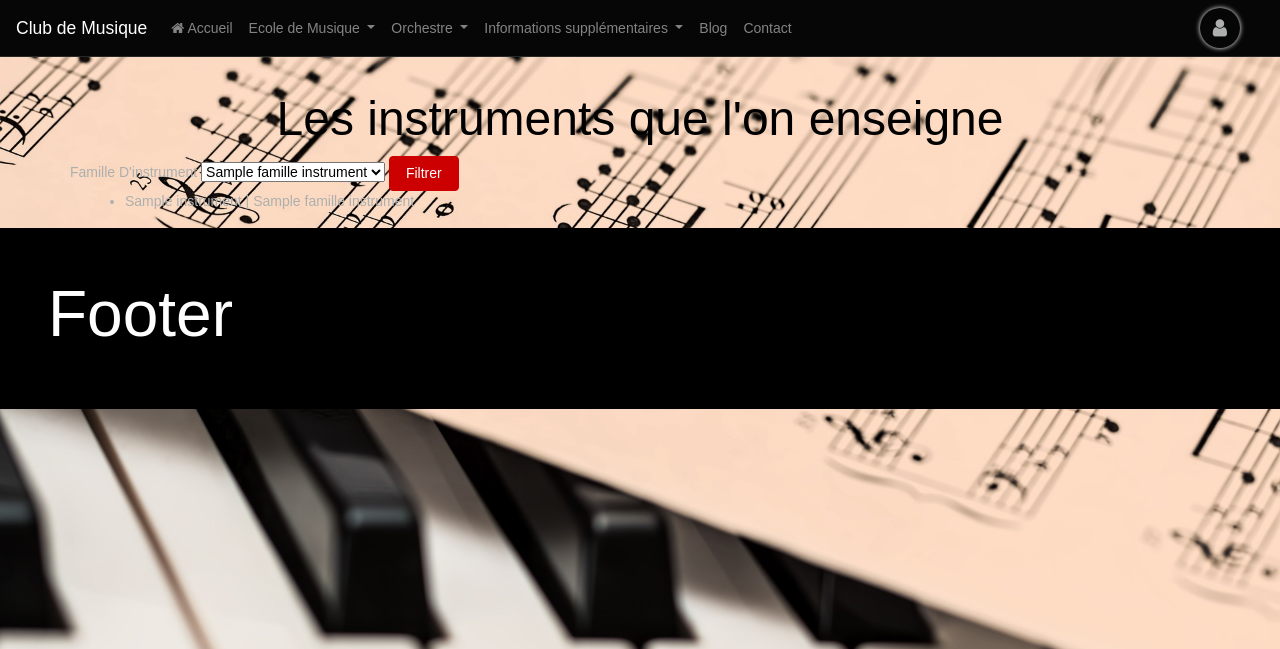
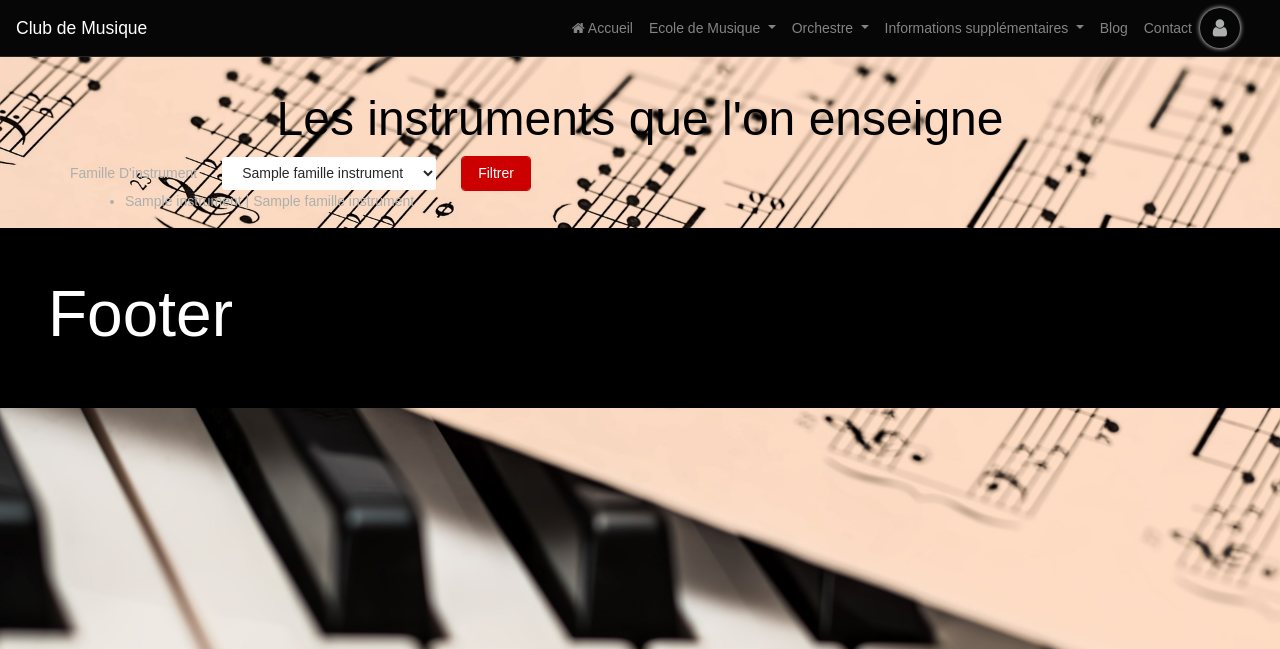
Before and after one commit to Hellfik/ProjetClubDeMusique, a Symfony app: template templates/edm/instruments.html.twig in a window 1280 px wide. Shown: the top 649 px of the page. Run offline with Twig, Linux system fonts and the light colour scheme; the template is opened without the code that fills it: most values are stand-ins (such as "Sample title", 1, 10 or a date in 2020); some libraries are stand-ins or nearby versions.

Commit message:
Update filter feature

```diff
--- a/public/css/style.css
+++ b/public/css/style.css
@@ -1,6 +1,6 @@
 * {
     box-sizing: border-box;
-    font-family: 'montserat', sans-serif;
+    font-family: 'montserrat', sans-serif;
 }
 
 body {
--- a/templates/base.html.twig
+++ b/templates/base.html.twig
@@ -16,7 +16,7 @@
                 </button>
 
                 <div class="collapse navbar-collapse" id="navbarColor02">
-                    <ul class="navbar-nav mr-auto">
+                    <ul class="navbar-nav ml-lg-auto">
                         <li class="nav-item">
                             <a class="nav-link" href="{{ path('home')}}"><i class="fa fa-home"></i> Accueil</span></a>
                         </li>
@@ -47,7 +47,7 @@
                                 Informations supplémentaires
                             </a>
                             <div class="dropdown-menu">
-                                <a class="dropdown-item" href="#">Page Historique</a>
+                                <a class="dropdown-item" href="{{ path('historique')}}">Page Historique</a>
                                 <a class="dropdown-item" href="#">Page mécénat</a>
                                 <a class="dropdown-item" href="#">Page revue de presse</a>
                             </div>
--- a/templates/edm/instruments.html.twig
+++ b/templates/edm/instruments.html.twig
@@ -4,14 +4,20 @@
     <h2 class="h2-responsive text-center">Les instruments que l'on enseigne</h2>
 </div>
 
-<form method="get">
-    <label for="famille">Famille D'instrument</label>
-    <select name="famille">
+<form method="get" class="form-inline">
+    <div class="form-group">
+        <label for="famille">Famille D'instrument</label>
+        <select class="form-control ml-4" name="famille">
         {% for famille in familleInstrument %}
-        <option value={{famille.id}}>{{famille.nom}}</option>
+            {% if nrFamille ==  famille.id %}
+                <option value={{famille.id}} selected>{{famille.nom}}</option>
+            {% else %}
+                <option value={{famille.id}}>{{famille.nom}}</option>
+            {% endif %}
         {% endfor %}
-    </select>
-    <button type="submit" class="btn btn-danger">Filtrer</button>
+        </select>
+        <button type="submit" class="btn btn-danger form-control ml-4">Filtrer</button>
+    </div>
 </form>
 <div class="col-12">
     <ul>
@@ -19,5 +25,7 @@
         <li>{{ instrument.nom }} | {{ instrument.familleInstruments.nom}}</li>
         {% endfor %}
     </ul>
+    {% if nrFamille %}
+    <a class="btn btn-primary mb-3" href="{{ path('instruments')}}">Retour vers la liste des instruments</a> {% endif %}
 </div>
 {% endblock %}
--- a/templates/home/index.html.twig
+++ b/templates/home/index.html.twig
@@ -1,5 +1,5 @@
 {% extends 'base.html.twig' %} {% block title %}Club de musique Berckois{% endblock %} {% block body %}
-<section class="margin jumbotron text-center bg-white col-12">
+<section class="margin jumbotron jumbotron-fluid text-center bg-white col-12">
     <h1>Bienvenue sur le site du club musical de Berck-sur-mer</h1>
 </section>
 
```
Also changed, not shown: src/Controller/EdmController.php (+17 -9 lines), src/Repository/FamilleInstrumentsRepository.php (+11 -0 lines), templates/blog/blog.html.twig (line endings or trailing spaces).
